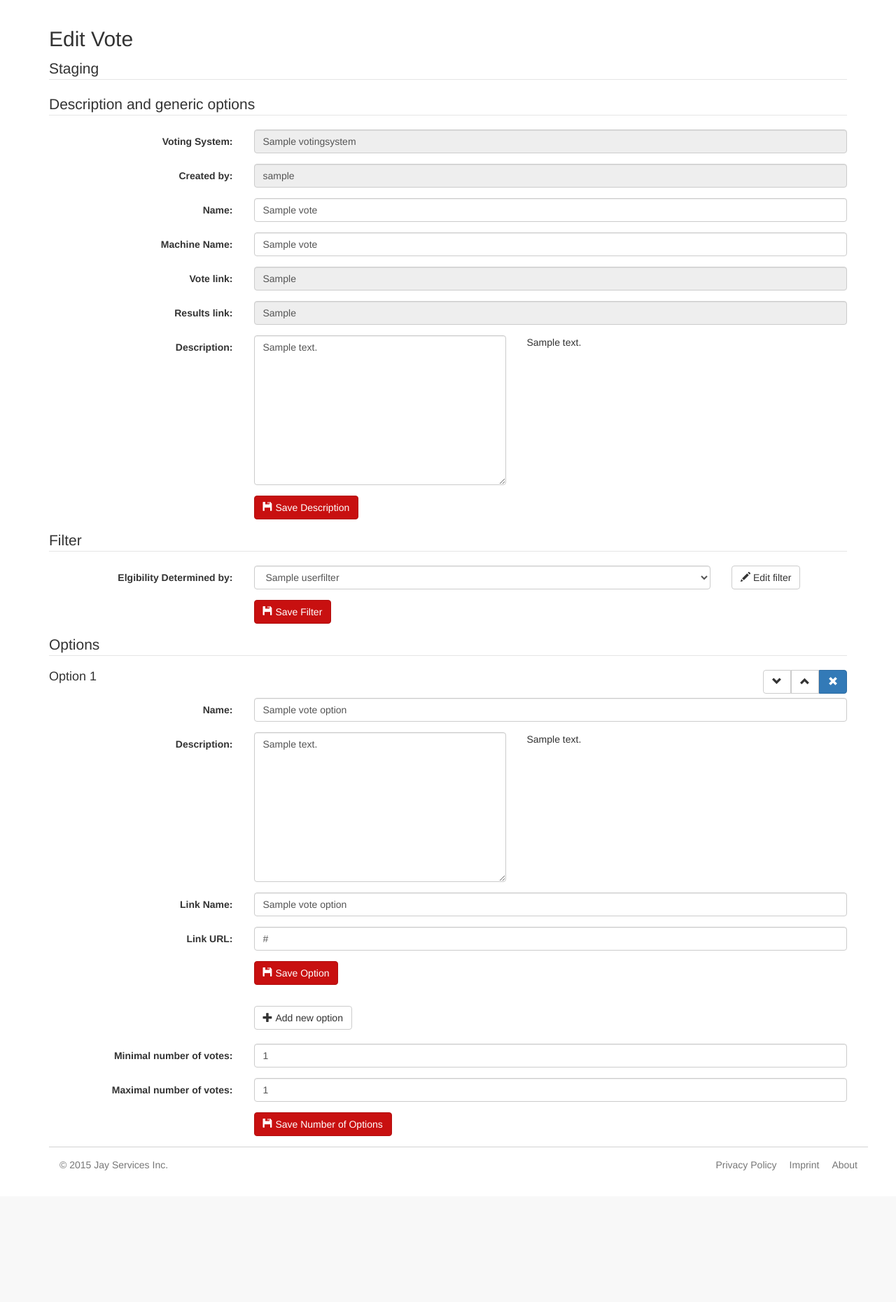
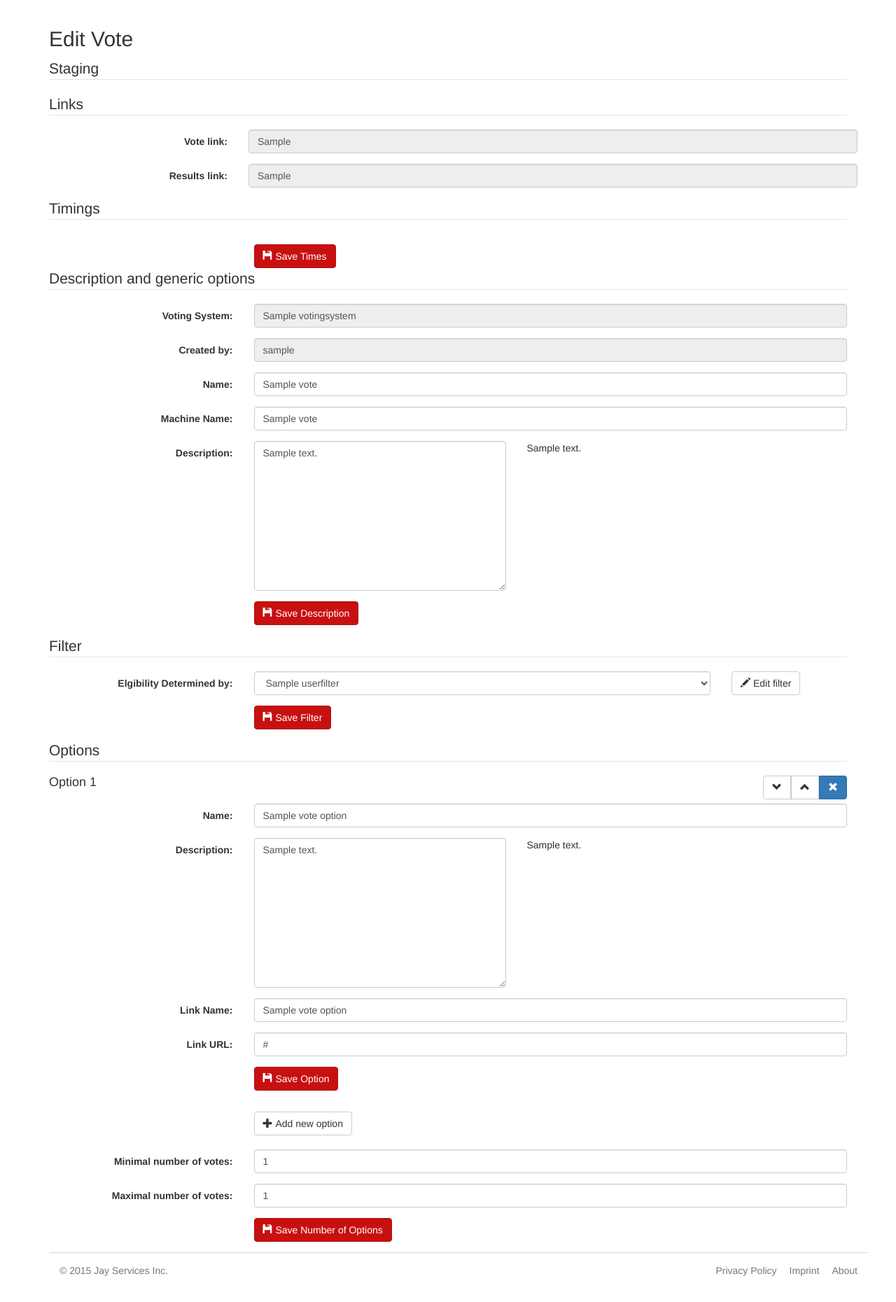
Before and after one commit to tkw1536/jay, a Django app: template templates/vote/vote_edit.html in a window 1280 px wide. Shown: the part 51-1911 px from the top of the page at 70% size. Before the commit the page ends 1723 px from the top, so only its background shows below. Run offline with Django 3.2, Linux system fonts and the light colour scheme; tables that the repository leaves empty hold one stand-in row (values such as "Sample post"); the template is opened without the code that fills it: values that come from a table or form of the project are taken from there, most other values are stand-ins (such as "Sample title", 1, 10 or a date in 2020); parts of the project's set-up code (start-up, migrations or seed data) failed here and were passed over; some libraries are stand-ins or nearby versions.

Commit message:
:art: Make stages look pretty

```diff
--- a/templates/vote/fragments/desc_edit.html
+++ b/templates/vote/fragments/desc_edit.html
@@ -32,21 +32,6 @@
         </div>
       </div>
 
-      <!-- TODO: Make these copyable and possibly move these -->
-      <div class="form-group">
-        <label class="control-label col-sm-3">Vote link:</label>
-        <div class="col-sm-9">
-          <input type="text" class="form-control" readonly="readonly" id="vote_uri" value="{{vote_uri | escape}}">
-        </div>
-      </div>
-
-      <div class="form-group">
-        <label class="control-label col-sm-3">Results link:</label>
-        <div class="col-sm-9">
-          <input type="text" class="form-control" readonly="readonly" id="results_uri" value="{{results_uri | escape}}">
-        </div>
-      </div>
-
       <div class="form-group">
         <label class="control-label col-sm-3">Description:</label>
         <div class="col-sm-4">
--- a/templates/vote/fragments/vote_close.html
+++ b/templates/vote/fragments/vote_close.html
@@ -1,13 +1,22 @@
 {% if vote_is_open %}
 
 <div class="row">
-  <form method="POST" action="{% url 'votes:edit_close' system_name=vote.system.machine_name vote_name=vote.machine_name  %}">
+  <form method="POST" action="{% url 'votes:edit_close' system_name=vote.system.machine_name vote_name=vote.machine_name  %}" class="form-horizontal">
     {% csrf_token %}
+    <div class="form-group">
+      <label class="control-label col-sm-3">Staging:</label>
 
-    <div class="form-group">
-      <div class="col-sm-12">
+      <div class="col-sm-3">
         <button type="submit" class="btn btn-danger" {% if not can_set_close %} disabled="disabled" {% endif %} >&nbsp;Close Vote</button>
       </div>
+
+      {% if not can_set_close %}
+        <div class="col-sm-3">
+          <div class="form-group">
+            A time has been scheduled and this vote will close automatically.
+          </div>
+        </div>
+      {% endif %}
     </div>
   </form>
 </div>
--- /dev/null
+++ b/templates/vote/fragments/vote_links.html
@@ -0,0 +1,18 @@
+<div class="row">
+  <form class="form-horizontal">
+
+    <div class="form-group">
+      <label class="control-label col-sm-3">Vote link:</label>
+      <div class="col-sm-9">
+        <input type="text" class="form-control" readonly="readonly" id="vote_uri" value="{{vote_uri | escape}}">
+      </div>
+    </div>
+
+    <div class="form-group">
+      <label class="control-label col-sm-3">Results link:</label>
+      <div class="col-sm-9">
+        <input type="text" class="form-control" readonly="readonly" id="results_uri" value="{{results_uri | escape}}">
+      </div>
+    </div>
+  </form>
+</div>
--- a/templates/vote/fragments/vote_open.html
+++ b/templates/vote/fragments/vote_open.html
@@ -1,13 +1,22 @@
 {% if vote_is_staged %}
 
 <div class="row">
-  <form method="POST" action="{% url 'votes:edit_open' system_name=vote.system.machine_name vote_name=vote.machine_name  %}">
+  <form method="POST" action="{% url 'votes:edit_open' system_name=vote.system.machine_name vote_name=vote.machine_name  %}" class="form-horizontal">
     {% csrf_token %}
+    <div class="form-group">
+      <label class="control-label col-sm-3">Staging:</label>
 
-    <div class="form-group">
-      <div class="col-sm-12">
+      <div class="col-sm-3">
         <button type="submit" class="btn btn-danger" {% if not can_set_open %} disabled="disabled" {% endif %} >&nbsp;Open Vote</button>
       </div>
+
+      {% if not can_set_open %}
+        <div class="col-sm-3">
+          <div class="form-group">
+            A time has been scheduled and this vote will open automatically.
+          </div>
+        </div>
+      {% endif %}
     </div>
   </form>
 </div>
--- a/templates/vote/fragments/vote_public.html
+++ b/templates/vote/fragments/vote_public.html
@@ -1,21 +1,28 @@
 {% if vote_is_closed or vote_is_public %}
 
 <div class="row">
-  <form method="POST" action="{% url 'votes:edit_public' system_name=vote.system.machine_name vote_name=vote.machine_name  %}">
+  <form method="POST" action="{% url 'votes:edit_public' system_name=vote.system.machine_name vote_name=vote.machine_name  %}" class="form-horizontal">
     {% csrf_token %}
+    <div class="form-group">
+      <label class="control-label col-sm-3">Staging:</label>
 
-    <div class="form-group">
-      <div class="col-sm-12">
+      <div class="col-sm-3">
         <button type="submit" class="btn btn-danger" {% if not can_set_public %} disabled="disabled" {% endif %} ><span class="glyphicon glyphicon-globe"></span>&nbsp;Make vote Public</button>
-        &nbsp;
-        {% if vote_is_public %}
-          (vote is already public)
-        {% elif not vote_is_closed %}
-          (vote needs to close before you can make it public)
-        {% endif %}
       </div>
+
+      {% if not can_set_public %}
+
+        <div class="col-sm-3">
+          <div class="form-group">
+            {% if vote_is_public %}
+              The vote is already public.
+            {% else %}
+              A time has been scheduled and this vote will be made public automatically.
+            {% endif %}
+          </div>
+        </div>
+      {% endif %}
     </div>
   </form>
 </div>
-
 {% endif %}
--- a/templates/vote/fragments/vote_stage.html
+++ b/templates/vote/fragments/vote_stage.html
@@ -1,9 +1,10 @@
 {% if can_set_stage %}
 
 <div class="row">
-  <form method="POST" action="{% url 'votes:edit_stage' system_name=vote.system.machine_name vote_name=vote.machine_name  %}">
+  <form method="POST" action="{% url 'votes:edit_stage' system_name=vote.system.machine_name vote_name=vote.machine_name  %}" class="form-horizontal">
     {% csrf_token %}
     <div class="form-group">
+      <label class="control-label col-sm-3">Staging:</label>
       <div class="col-sm-3">
         <div class="input-group">
           <input type="password" name="password" class="form-control">
@@ -12,8 +13,10 @@
           </span>
         </div>
       </div>
-      <div class="col-sm-9">
-        Re-enter your password to stage the vote.
+      <div class="col-sm-3">
+        <div class="form-group">
+          Re-enter your password to stage the vote. This will prevent any further changes to be made.
+        </div>
       </div>
     </div>
   </form>
@@ -21,9 +24,10 @@
 
 {% elif can_update_eligibile %}
 <div class="row">
-  <form method="POST" action="{% url 'votes:edit_update' system_name=vote.system.machine_name vote_name=vote.machine_name  %}">
+  <form method="POST" action="{% url 'votes:edit_update' system_name=vote.system.machine_name vote_name=vote.machine_name  %}" class="form-horizontal">
     {% csrf_token %}
     <div class="form-group">
+      <label class="control-label col-sm-3">Eligibility:</label>
       <div class="col-sm-3">
         <div class="input-group">
           <input type="password" name="password" class="form-control">
@@ -32,8 +36,10 @@
           </span>
         </div>
       </div>
-      <div class="col-sm-9">
-        Re-enter your password to do this.
+      <div class="col-sm-3">
+        <div class="form-group">
+          Re-enter your password to stage the vote.
+        </div>
       </div>
     </div>
   </form>
--- /dev/null
+++ b/templates/vote/fragments/vote_times.html
@@ -0,0 +1,12 @@
+<div class="row">
+  <form method="POST" action="{% url 'votes:edit_time' system_name=vote.system.machine_name vote_name=vote.machine_name  %}">
+    {% csrf_token %}
+
+    <div class="form-group">
+      <div class="col-sm-offset-3 col-sm-9">
+        <button type="submit" id="submit" class="btn btn-primary" {% if vote_readonly %} disabled="disabled" {% endif %}><span class="glyphicon glyphicon-floppy-disk"></span>&nbsp;Save Times</button>
+      </div>
+    </div>
+
+  </form>
+</div>
--- a/templates/vote/vote_edit.html
+++ b/templates/vote/vote_edit.html
@@ -21,6 +21,14 @@
   {% include "vote/fragments/vote_open.html" %}
   {% include "vote/fragments/vote_close.html" %}
   {% include "vote/fragments/vote_public.html" %}
+
+  <legend>Links</legend>
+
+  {% include "vote/fragments/vote_links.html" %}
+
+  <legend>Timings</legend>
+
+  {% include "vote/fragments/vote_times.html" %}
 
   <legend>Description and generic options</legend>
 
--- a/votes/forms.py
+++ b/votes/forms.py
@@ -25,3 +25,8 @@ class EditVoteOptionForm(forms.Form):
     description = forms.CharField(required = False)
     personal_link = forms.URLField(required = False)
     link_name = forms.CharField(required = False, max_length = 16)
+
+class EditScheduleForm(forms.Form):
+    open_time = forms.DateTimeField(required = False)
+    close_time = forms.DateTimeField(required = False)
+    public_time = forms.DateTimeField(required = False)
--- a/votes/urls.py
+++ b/votes/urls.py
@@ -28,6 +28,7 @@ urlpatterns = [
     url(r'^(?P<vote_name>[\w-]+)/edit/filter$', vote_filter, name="edit_filter"),
     url(r'^(?P<vote_name>[\w-]+)/edit/options$', vote_option, name="edit_options"),
 
+    url(r'^(?P<vote_name>[\w-]+)/edit/stage$', vote_time, name="edit_time"),
     url(r'^(?P<vote_name>[\w-]+)/edit/stage/stage$', vote_stage, name="edit_stage"),
     url(r'^(?P<vote_name>[\w-]+)/edit/stage/update$', vote_update, name="edit_update"),
     url(r'^(?P<vote_name>[\w-]+)/edit/stage/open$', vote_open, name="edit_open"),
```
Also changed, not shown: votes/views.py (+57 -1 lines).
